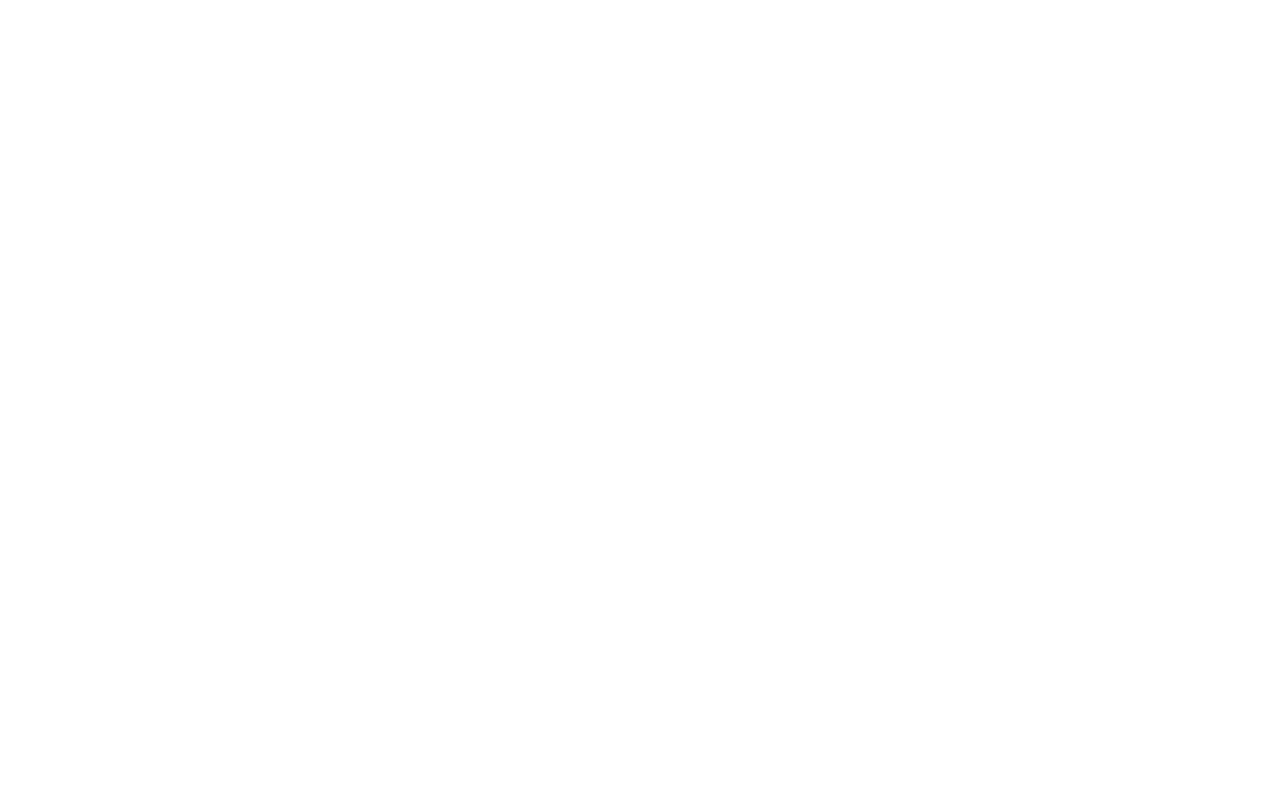
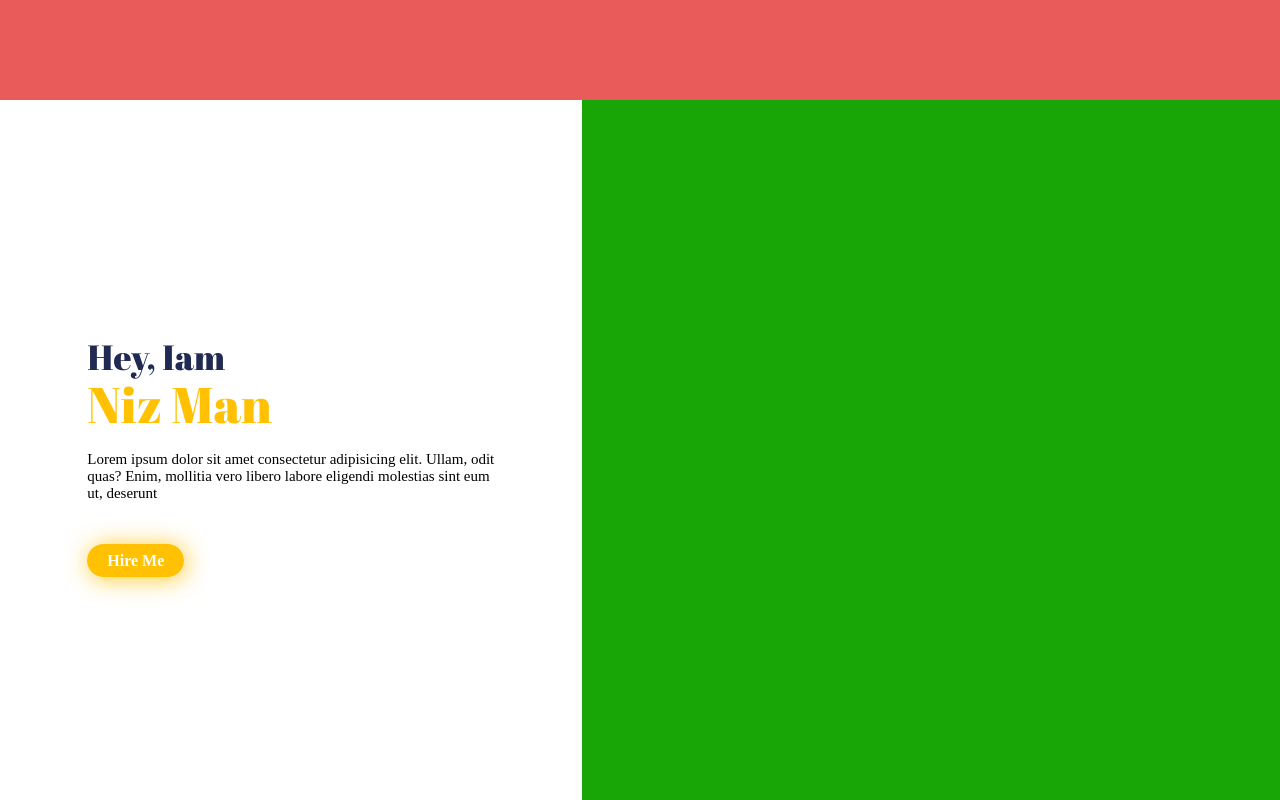
Before and after one commit to manshadchangampalli/PortfolioForTemplates, a React (Create React App) app: page / in a window 1280 px wide. Built offline with nearby package versions, Linux system fonts and the light colour scheme.

Commit message:
add the title component as reuseble component and navbar button all created

```diff
--- a/package.json
+++ b/package.json
@@ -6,6 +6,7 @@
     "@testing-library/jest-dom": "^5.14.1",
     "@testing-library/react": "^11.2.7",
     "@testing-library/user-event": "^12.8.3",
+    "node-sass": "^6.0.1",
     "react": "^17.0.2",
     "react-dom": "^17.0.2",
     "react-scripts": "4.0.3",
--- a/src/App.js
+++ b/src/App.js
@@ -1,4 +1,5 @@
 import Pages from "./Pages";
+import './App.scss'
 
 function App() {
   return (
--- /dev/null
+++ b/src/App.scss
@@ -0,0 +1,62 @@
+// __________@import Links__________________________________________________
+
+@import url("https://fonts.googleapis.com/css2?family=Abril+Fatface&display=swap");
+
+// __________Reset__________________________________________________
+
+* {
+  margin: 0;
+  padding: 0;
+  box-sizing: border-box;
+}
+// __________variables__________________________________________________
+
+$maincolor: #ffc101;
+$backgroundcolor: #ffff;
+$textcolor: #202a52;
+$whitefont: #ffff;
+$blackfont: #000;
+$mainfont: "Abril Fatface", cursive;
+
+// _____________Reusable components_______________________________________________
+
+.title {
+  background: rgb(255, 255, 255);
+  height: auto;
+  width: 70%;
+  display: grid;
+  place-self: center;
+  grid-template-rows: repeat(2, 1fr) auto;
+  .headings {
+    display: flex;
+    flex-direction: column;
+    justify-content: center;
+    h2 {
+      font-size: 35px;
+      font-weight: 400;
+      color: $textcolor;
+      font-family: $mainfont;
+    }
+    h1 {
+      font-size: 50px;
+      margin-top: -10px;
+      font-family: $mainfont;
+      color: $maincolor;
+      font-weight: 500;
+    }
+  }
+
+  p {
+    font-size: 15px;
+    margin: 10px 0 50px 0;
+  }
+}
+.buttons {
+  background-color: $maincolor;
+  padding: 8px 20px;
+  border-radius: 30px;
+  text-decoration: none;
+  font-weight: 600;
+  color: $whitefont;
+  box-shadow: 2px 2px 25px rgba(255, 192, 1, 0.81);
+}
--- /dev/null
+++ b/src/Components/Button/Button.jsx
@@ -0,0 +1,11 @@
+import React from 'react'
+
+function Button(props) {
+    return (
+        <a className="buttons">
+           {props.name}
+        </a>
+    )
+}
+
+export default Button
--- a/src/Components/Home/Navbar.jsx
+++ b/src/Components/Home/Navbar.jsx
@@ -0,0 +1,16 @@
+import React from 'react'
+
+function Navbar() {
+    return (
+        <div className="navbar">
+            <div className="logo">
+
+            </div>
+            <div className="nav-items">
+
+            </div>
+        </div>
+    )
+}
+
+export default Navbar
--- /dev/null
+++ b/src/Components/Home/Title.jsx
@@ -0,0 +1,23 @@
+import React from "react";
+import Button from "../Button/Button";
+
+function Title(props) {
+  return (
+    <div className="title">
+      <div className="headings">
+        <h2>{props.heading1}</h2>
+        <h1>{props.heading2}</h1>
+      </div>
+      <p>
+        Lorem ipsum dolor sit amet consectetur adipisicing elit. Ullam, odit
+        quas? Enim, mollitia vero libero labore eligendi molestias sint eum ut,
+        deserunt
+      </p>
+      <div>
+        <Button name={props.button_name} />
+      </div>
+    </div>
+  );
+}
+
+export default Title;
--- a/src/Pages/Home/Home.jsx
+++ b/src/Pages/Home/Home.jsx
@@ -1,9 +1,23 @@
 import React from 'react'
+import Navbar from '../../Components/Home/Navbar'
+import Title from '../../Components/Home/Title'
+import './Home.scss'
 
 function Home() {
     return (
-        <div>
+        <div className="home">
+            <Navbar/>
+            <div className="hero-section">
+                <Title
+                    heading1="Hey, Iam"
+                    heading2="Niz Man"
+                    button_name="Hire Me"
+                />
+                <div className="image">
 
+                </div>
+
+            </div>
         </div>
     )
 }
--- a/src/Pages/Home/Home.scss
+++ b/src/Pages/Home/Home.scss
@@ -0,0 +1,23 @@
+.home{
+    width: 100v;
+    height: 100vh;
+    display: grid;
+    grid-template-rows: 1fr 8.5fr;
+
+    .navbar{
+        width: 100vw;
+        background: rgb(233, 90, 90);
+        height: 100px;
+    }
+    .hero-section{
+        display: grid;
+        grid-template-columns: 1fr 1.2fr;
+
+       .image{
+           width: 100%;
+           height: 100%;
+           background: rgb(24, 165, 6);
+       }
+    }
+
+}
```
Also changed, not shown: src/App.css (deleted), 1 other file (tests, documents, lock files or other folders).
